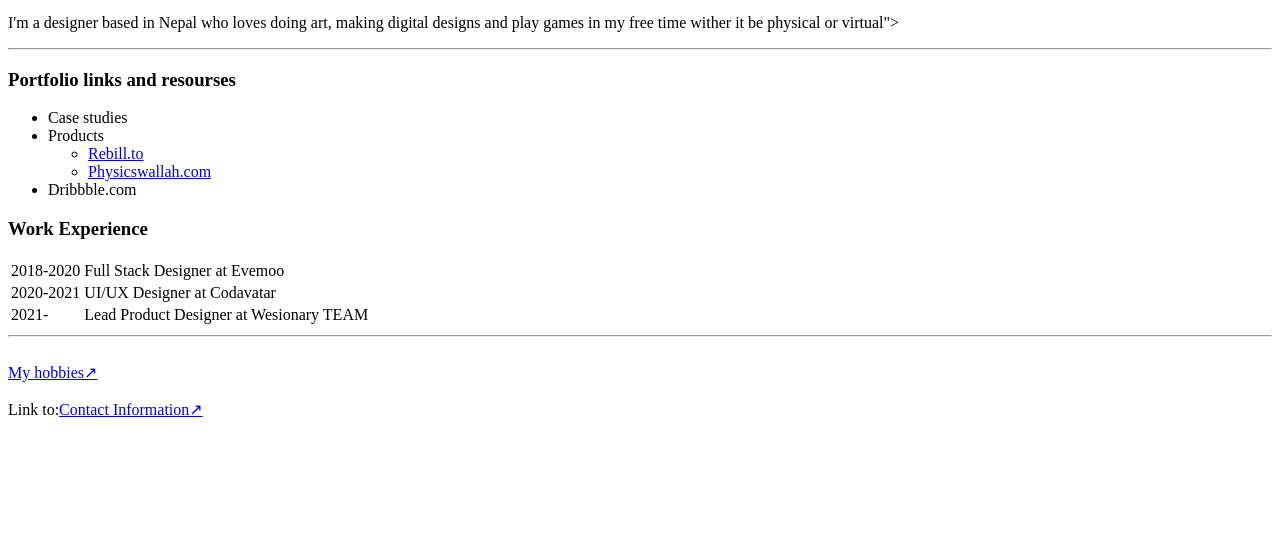
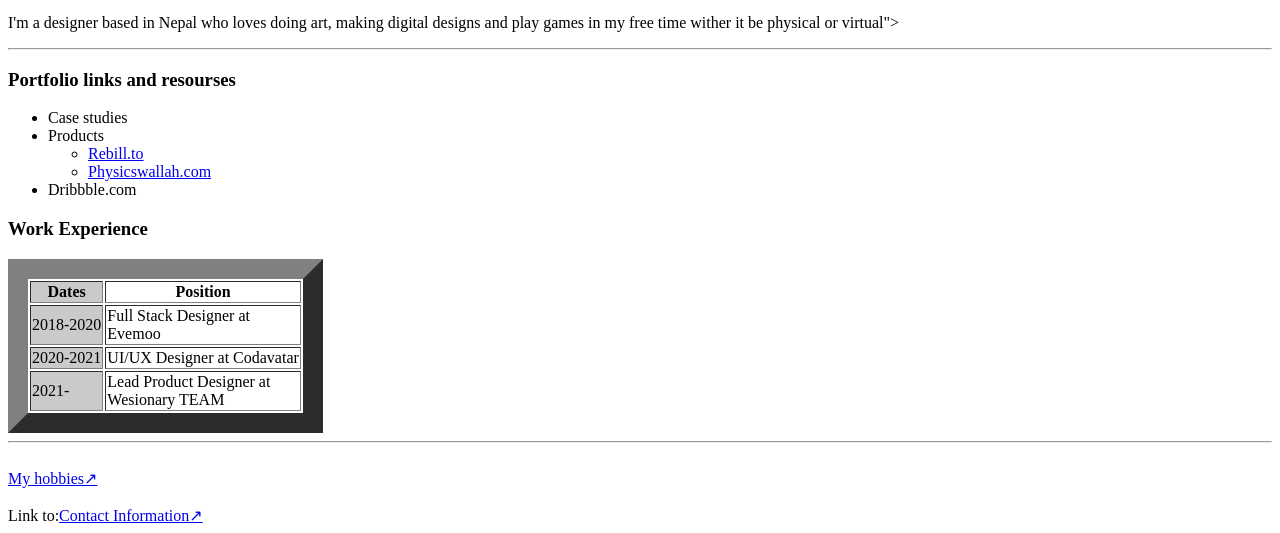
Before and after one commit to birazzzz/Personal, a plain HTML site: page Index.html in a window 1280 px wide. Shown: the part 413-946 px from the top of the page. Before the commit the page ends 840 px from the top, so only its background shows below. Drawn offline with Linux system fonts and the light colour scheme.

Commit message:
Personal

```diff
--- a/Index.html
+++ b/Index.html
@@ -24,19 +24,21 @@
 
         <h3>Work Experience</h3>
 
-        <table>
+        <table border="20px">
+            <colgroup>
+                <col style="background-color: rgb(202, 202, 202)" />
+                <col span="2" />
+              </colgroup>
             <thead>
-
+                <tr>
+                    <th>Dates</th>
+                    <th>Position</th>
+                </tr>
             </thead>
             <tbody>
-
-            </tbody>
-            <tfoot>
-
-            </tfoot>
                 <tr>
                     <td>2018-2020</td>
-                <td>Full Stack Designer at Evemoo</td>
+                    <td>Full Stack Designer at <br>Evemoo</td>
                 </tr>
                 <tr>
                     <td>2020-2021</td>
@@ -44,8 +46,13 @@
                 </tr>
                 <tr>
                     <td>2021-</td>
-                <td>Lead Product Designer at Wesionary TEAM</td>
+                    <td>Lead Product Designer at <br>Wesionary TEAM</td>
                 </tr>
+            </tbody>
+            <tfoot>
+
+            </tfoot>
+
         </table>
         <hr>
         <br>
```
Lines whose indentation alone changed are shown as unchanged.
